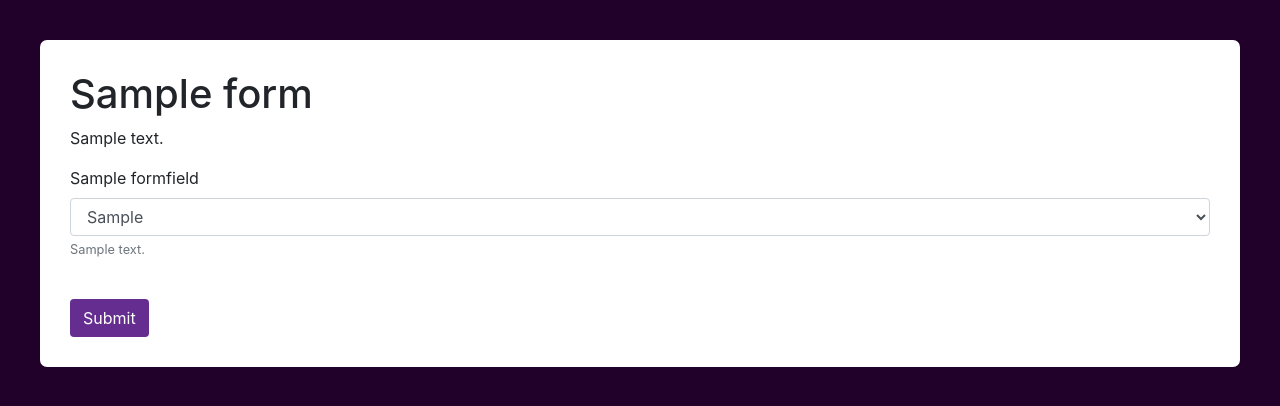
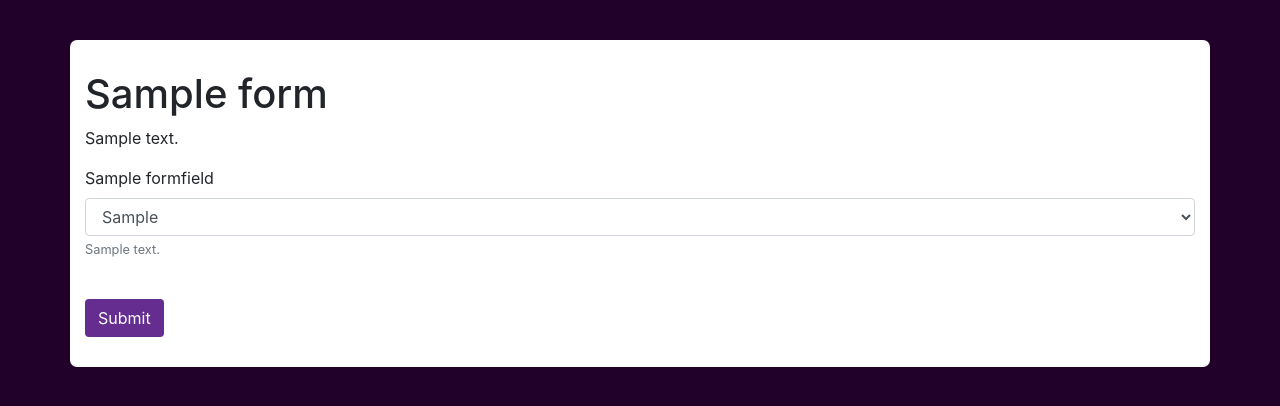
Before and after one commit to fluix-dev/cloak, a Django app: page /form/00000000-0000-0000-0000-000000000001/1/ in a window 1280 px wide. Shown: the part 90-496 px from the top of the page. Run offline with Django 3.2, Linux system fonts and the light colour scheme; tables that the repository leaves empty hold one stand-in row (values such as "Sample post"); some libraries are stand-ins or nearby versions.

Commit message:
Move form into a container

```diff
--- a/app/templates/fill.html
+++ b/app/templates/fill.html
@@ -15,7 +15,7 @@
     <a href="{% url 'index' %}"><img class="logo no-select" src="{% static 'img/cloakLogo.png' %}" draggable="false"/></a>
     <!-- <span class="login no-select white">CLOAK</span>  -->
 </div>
-<div class="form-body">
+<div class="form-body container">
     <h1>{{ form.name }}</h1>
     {% if form.description %}
         <p>{{ form.description }}</p>
```
